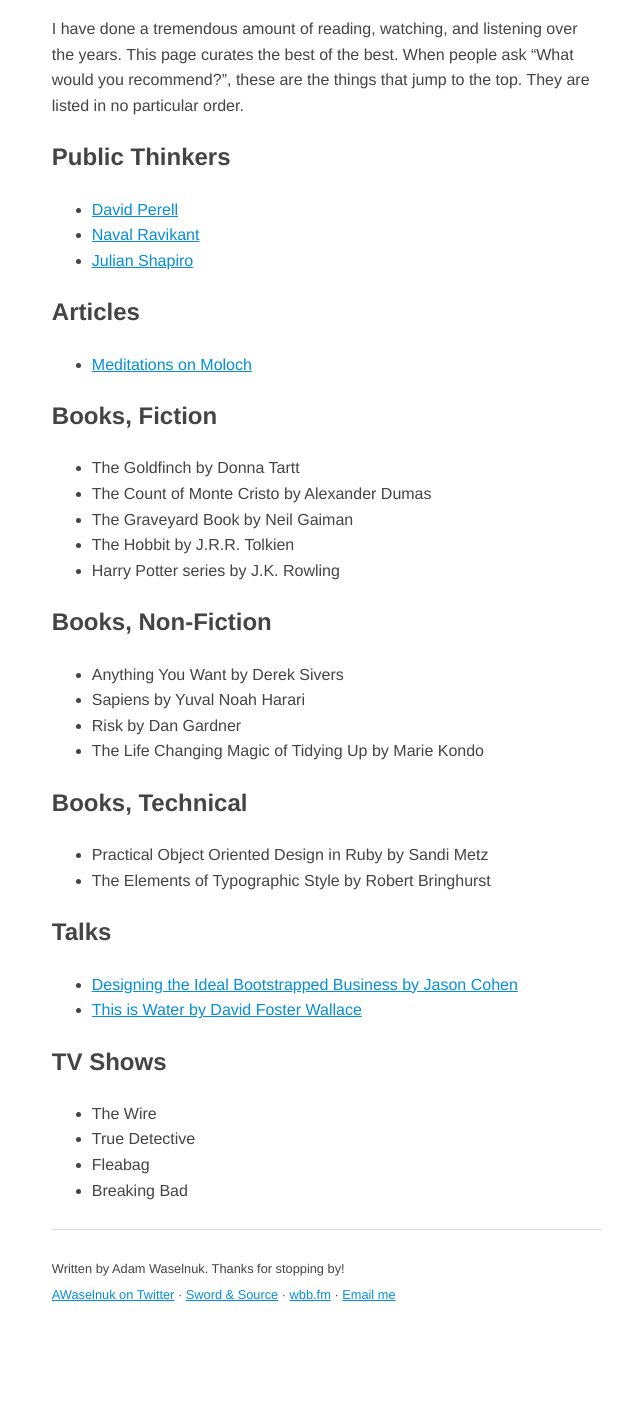
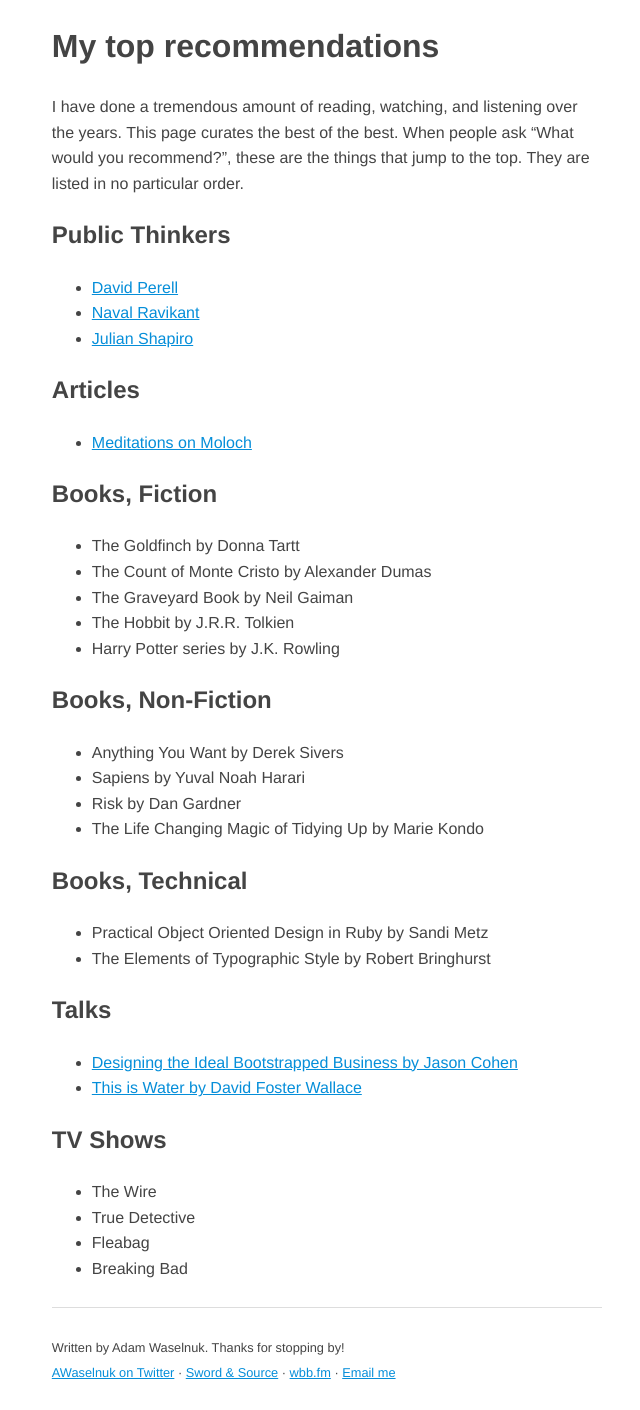
Before and after one commit to AWaselnuk/AWaselnuk.github.io, a Jekyll site: the page built from recommendations.md, in a window 1280 px wide. Shown: the whole page, without its empty margins (313-953 px from the left). Built offline with Jekyll 4.4.1, drawn with Linux system fonts in a browser that asks for light colours; before the commit the page ends 1332 px from its top, so only the background shows below that.

Commit message:
Add title to recommendations page

```diff
--- a/recommendations.md
+++ b/recommendations.md
@@ -4,6 +4,8 @@
 description: >
   The best music, books, movies, tv shows, and ideas that Adam has ever come across.
 ---
+
+# My top recommendations
 
 I have done a tremendous amount of reading, watching, and listening over the years. This page curates the best of the best. When people ask "What would you recommend?", these are the things that jump to the top. They are listed in no particular order.
 
```
